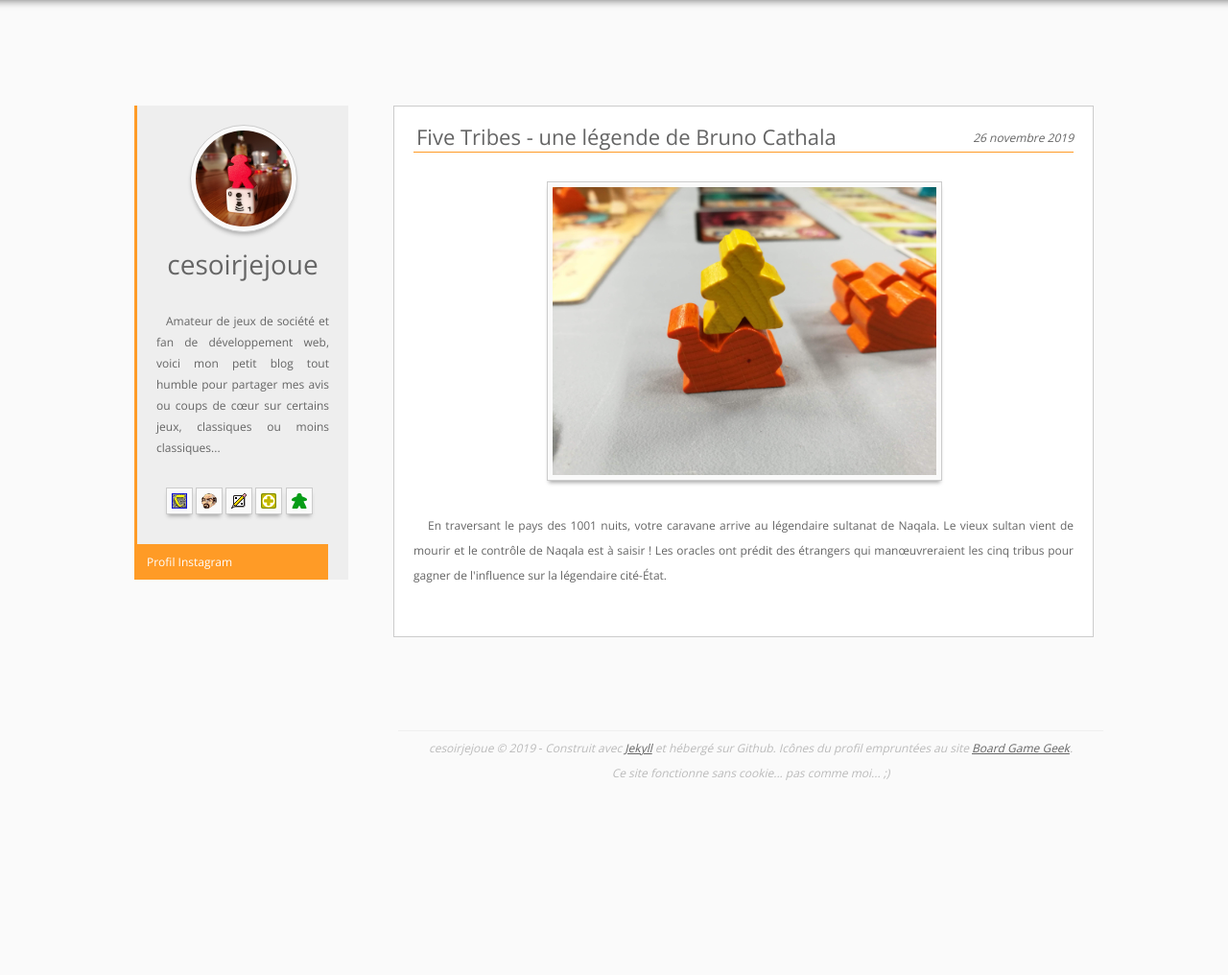
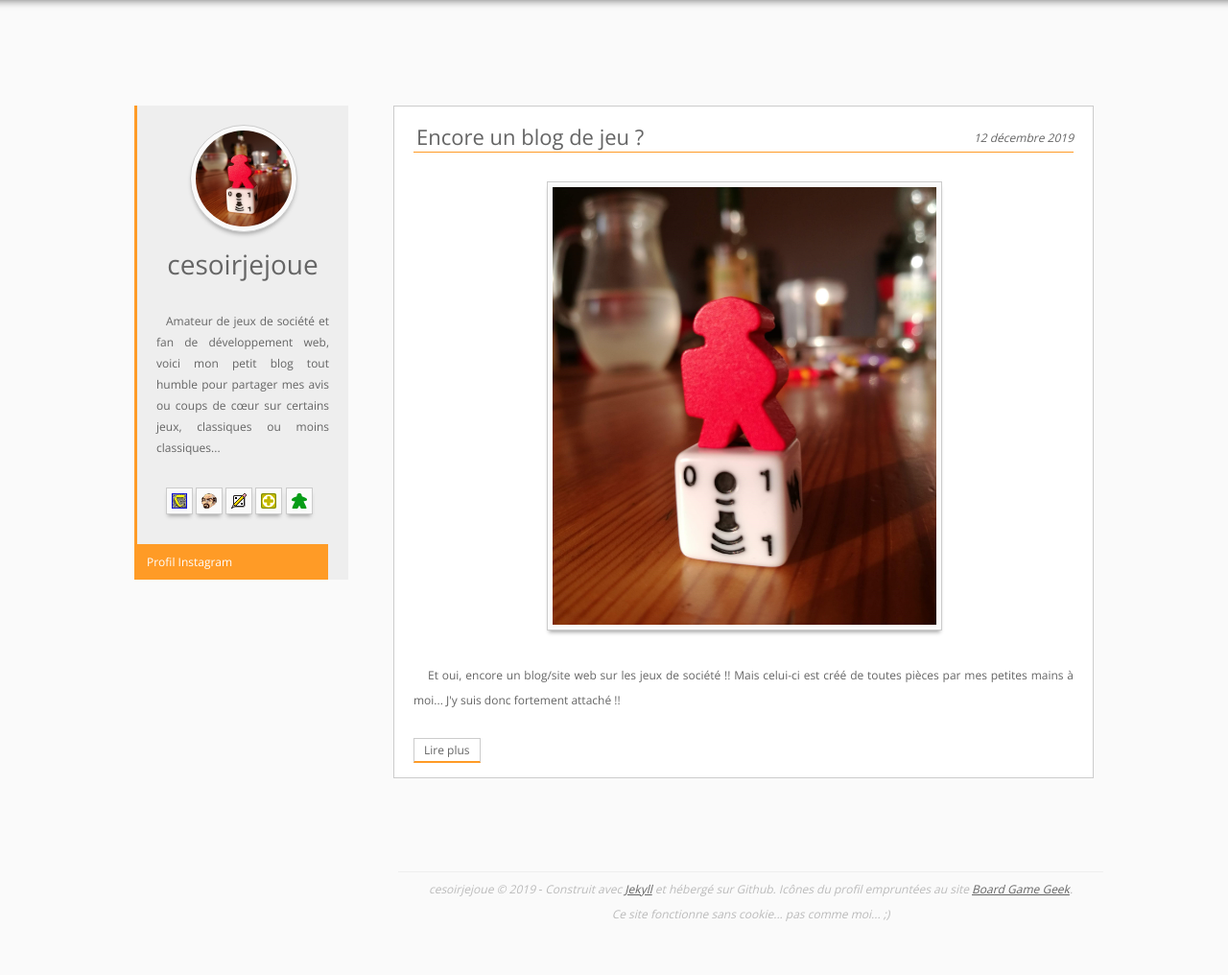
Before and after one commit to cesoirjejoue/cesoirjejoue.com, a Jekyll site: the page built from index.html, in a window 1280 px wide. Shown: the whole page at 96% size. Built offline with Jekyll 4.4.1, drawn with Linux system fonts in a browser that asks for light colours; the list of posts is cut into pages by our own code; before the commit the page ends 900 px from its top, so only the background shows below that.

Commit message:
Initial post

```diff
--- a/_posts/2019-11-26-five-tribes.md
+++ /dev/null
@@ -1,22 +0,0 @@
----
-date: 2019-11-26
-layout: post
-title: Five Tribes - une légende de Bruno Cathala
-meta: En traversant le pays des 1001 nuits, votre caravane arrive au légendaire sultanat de Naqala. Le vieux sultan vient de mourir et le contrôle de Naqala est à saisir ! Les oracles ont prédit des étrangers  qui manœuvreraient les cinq tribus pour gagner de l'influence sur la légendaire cité-État.
-image: 2019-11-16_five_tribes.jpg
-alt: Fives tribes
----
-
-![Image alt text]({{ site.baseurl }}/img/posts/2019-11-16_five_tribes.jpg "Fives Tribes")
-
-Quoi de mieux qu'un excellent jeu de Bruno Cathala pour commencer ce blog !!
-
-## Another title
-
-Praesent scelerisque erat ut elit venenatis posuere. Nullam quis lorem et neque sollicitudin vehicula in nec massa. In commodo vestibulum quam et tincidunt. Pellentesque et elit vel nisi aliquam fermentum a quis velit. Vestibulum pretium accumsan enim, at scelerisque massa viverra ac. Praesent venenatis vestibulum felis a fringilla. Nulla vitae sem nibh.
-
-<pre><code>$("#tableId").selectr({
-	<b>highlight: "classname"</b><span> // This is a comment</span>
-});</code></pre>
-
-Ut fringilla tellus quis eros feugiat placerat aliquam enim sagittis. Integer vitae est eget massa posuere mattis. Nulla eu tellus quam. Praesent iaculis, magna eget suscipit elementum, sem lectus venenatis nunc, et hendrerit ligula eros lobortis felis. Maecenas molestie lectus eget elit consequat vel luctus dui feugiat.
--- /dev/null
+++ b/_posts/2019-12-02-introduction.md
@@ -0,0 +1,28 @@
+---
+date: 2019-12-12
+layout: post
+title: Encore un blog de jeu ?
+meta: Et oui, encore un blog/site web sur les jeux de société !! Mais celui-ci est créé de toutes pièces par mes petites mains à moi... J'y suis donc fortement attaché !!
+image: 2019-12-12_avatar.jpg
+---
+
+![Image alt text]({{ site.baseurl }}/img/posts/2019-12-12_avatar.jpg "Ce soir je joue")
+
+Et oui, encore un blog/site web sur les jeux de société !! Mais celui-ci est créé de toutes pièces par mes petites mains à moi... J'y suis donc fortement attaché !!
+
+## Mais pourquoi ?
+
+J'ai découvert le monde ludique il y a environ 2 ans grâce à des amis. Ceux-ci m'avaient alors invité à un tournoi des Aventuriers du rail.
+Faiblement, j'avais dit "Oui ? Pourquoi pas ?"... Cela allait me changer du classique monopoly ou encore de l'anguleux triominos...
+Mais je n'imaginais pas encore à quel point...
+Bon, cette première rencontre s'est soldée par un lamentable échec, mais ce n'était pas important... J'avais mis le pied dans une nouvelle passion, un nouveau passe-temps (et un nouveau gouffre financier, sic...)...
+
+![Image alt text]({{ site.baseurl }}/img/posts/2019-12-12_cannes.jpg "Festival des jeux de Cannes")
+
+## 2 ans après
+
+2019 fut l'année ou j'ai découvert le festival des jeux de Cannes !! Whaou !! Comment imaginer que de tels évènements existent quand on ne fait pas partie de ce monde ludique ?? Comment imaginer autant de gens réunis autour de jeux, anciens ou nouveaux (les jeux hein !! quoique, les gens aussi finalement...), dans un même esprit, passer du bon temps assis autour d'une table à se creuser les méninges pour battre ses amis ou collaborer avec eux pour affronter un adversaire commun.
+
+J'ai ensuite continué à étoffer ma (timide) ludothèque tout au long de l'année, puis, en cette fin 2019, je me suis demandé "Tiens ? Et si je faisais mon propre site pour parler des jeux que j'aime bien, de mes coups de coeur,..." Et nous y voilà, est né ce modeste site qui, je l'espère, va vivre quelques temps et intéresser quelques personnes...
+
+On se revoit très bientôt pour le premier post officel après cette introduction !!
--- a/css/layout.css
+++ b/css/layout.css
@@ -143,8 +143,11 @@ h2 a {
 	font-weight: 300;
 	padding: 0 3px;
   text-decoration: none;
-  color:
 }
+
+  h2 a:hover {
+    color: #FF9B26;
+  }
 
 
 h2 span {
@@ -337,3 +340,15 @@ ol li {
   height: 100px;
   margin: 10px 55px;
 }
+
+a.more {
+  background-color: #fff;
+  padding: 3px 10px;
+  text-decoration: none;
+  border: solid 1px #ccc;
+  border-bottom: solid 2px #FF9B26;
+}
+
+  a.more:hover {
+    border-color: #FF9B26;
+  }
--- a/index.html
+++ b/index.html
@@ -10,6 +10,7 @@ home: yes
 			<h2><a href="{{ post.url }}">{{ post.title }}</a><span>{% include date.html date=post.date %}</span></h2>
 			<img src="{{ site.baseurl }}/img/posts/{{ post.image }}" alt="{{ post.alt }}"/>
 			<p>{{ post.meta }}</p>
+			<a href="{{ post.url }}" class="more">Lire plus</a>
 		</li>
 	{% endfor %}
 </ul>
```
Also changed, not shown: img/posts/2019-11-16_five_tribes.jpg (deleted), img/posts/2019-12-12_avatar.jpg (added), img/posts/2019-12-12_cannes.jpg (added).
